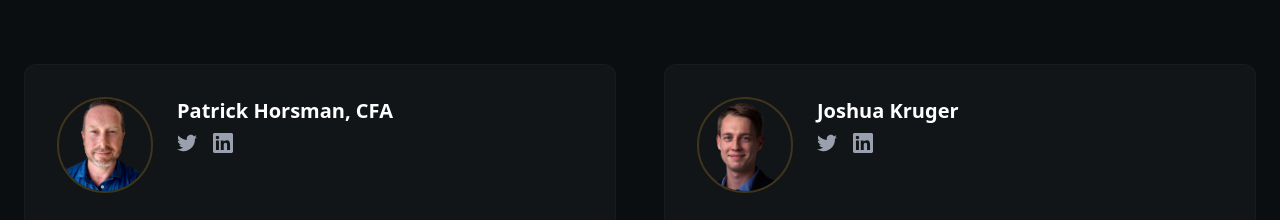
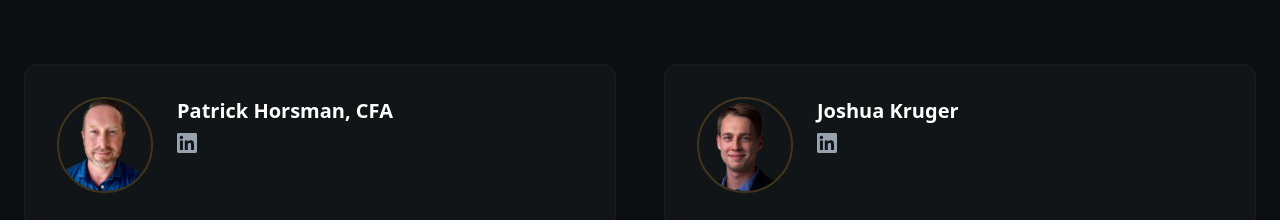
Before and after one commit to Gondee/buildandbuildsite, a Next.js app: page / in a window 1280 px wide. Shown: the part 1000-1220 px from the top of the page. Built offline with nearby package versions, Linux system fonts and the light colour scheme; no server answers.

Commit message:
Add LinkedIn links for all team members

```diff
--- a/components/Team.tsx
+++ b/components/Team.tsx
@@ -4,6 +4,7 @@ interface TeamMember {
   name: string;
   bio: string[];
   image: string;
+  linkedin?: string;
 }
 
 const teamMembers: TeamMember[] = [
@@ -20,7 +21,8 @@ const teamMembers: TeamMember[] = [
       "CFA Charterholder, FINRA Series 7, 24, 66",
       "Triple major in Accounting, Finance, and Entrepreneurship from University of Arizona Eller School of Business"
     ],
-    image: "/team/patrick.png"
+    image: "/team/patrick.png",
+    linkedin: "https://www.linkedin.com/in/patrickhorsman/"
   },
   {
     name: "Joshua Kruger",
@@ -33,7 +35,8 @@ const teamMembers: TeamMember[] = [
       "Co-Founder of Kruger Pasch Capital (2017) - Hedge Fund strategy focused on algorithmic funding strategies denominated in Bitcoin",
       "B.S., Computer Science, Texas A&M University; specialization in Cybersecurity"
     ],
-    image: "/team/Josh.png"
+    image: "/team/Josh.png",
+    linkedin: "https://www.linkedin.com/in/joshuackruger/"
   },
   {
     name: "Johnathan Pasch",
@@ -47,7 +50,8 @@ const teamMembers: TeamMember[] = [
       "Bachelor's Degree in Computer Science from Texas A&M University",
       "Masters Program: Systems&Systems Analysis Military Applications Course. Army Logistics University"
     ],
-    image: "/team/jr.png"
+    image: "/team/jr.png",
+    linkedin: "https://www.linkedin.com/in/jr-pasch/"
   },
   {
     name: "James Haft",
@@ -63,7 +67,8 @@ const teamMembers: TeamMember[] = [
       "Co-founder of CryptoMondays, one of the largest and best known global meetups for Cryptocurrencies and DLT globally",
       "AB in Economics from Vassar College. JD/MBA from Emory University"
     ],
-    image: "/team/james.png"
+    image: "/team/james.png",
+    linkedin: "https://www.linkedin.com/in/jameshaft/"
   }
 ];
 
@@ -106,16 +111,18 @@ export default function Team() {
                       {member.name}
                     </h3>
                     <div className="flex space-x-4">
-                      <a href="#" className="text-gray-400 hover:text-bsc-yellow transition-colors">
-                        <svg className="w-5 h-5" fill="currentColor" viewBox="0 0 24 24">
-                          <path d="M24 4.557c-.883.392-1.832.656-2.828.775 1.017-.609 1.798-1.574 2.165-2.724-.951.564-2.005.974-3.127 1.195-.897-.957-2.178-1.555-3.594-1.555-3.179 0-5.515 2.966-4.797 6.045-4.091-.205-7.719-2.165-10.148-5.144-1.29 2.213-.669 5.108 1.523 6.574-.806-.026-1.566-.247-2.229-.616-.054 2.281 1.581 4.415 3.949 4.89-.693.188-1.452.232-2.224.084.626 1.956 2.444 3.379 4.6 3.419-2.07 1.623-4.678 2.348-7.29 2.04 2.179 1.397 4.768 2.212 7.548 2.212 9.142 0 14.307-7.721 13.995-14.646.962-.695 1.797-1.562 2.457-2.549z"/>
-                        </svg>
-                      </a>
-                      <a href="#" className="text-gray-400 hover:text-bsc-yellow transition-colors">
-                        <svg className="w-5 h-5" fill="currentColor" viewBox="0 0 24 24">
-                          <path d="M20.447 20.452h-3.554v-5.569c0-1.328-.027-3.037-1.852-3.037-1.853 0-2.136 1.445-2.136 2.939v5.667H9.351V9h3.414v1.561h.046c.477-.9 1.637-1.85 3.37-1.85 3.601 0 4.267 2.37 4.267 5.455v6.286zM5.337 7.433c-1.144 0-2.063-.926-2.063-2.065 0-1.138.92-2.063 2.063-2.063 1.14 0 2.064.925 2.064 2.063 0 1.139-.925 2.065-2.064 2.065zm1.782 13.019H3.555V9h3.564v11.452zM22.225 0H1.771C.792 0 0 .774 0 1.729v20.542C0 23.227.792 24 1.771 24h20.451C23.2 24 24 23.227 24 22.271V1.729C24 .774 23.2 0 22.222 0h.003z"/>
-                        </svg>
-                      </a>
+                      {member.linkedin && (
+                        <a
+                          href={member.linkedin}
+                          target="_blank"
+                          rel="noopener noreferrer"
+                          className="text-gray-400 hover:text-bsc-yellow transition-colors"
+                        >
+                          <svg className="w-5 h-5" fill="currentColor" viewBox="0 0 24 24">
+                            <path d="M20.447 20.452h-3.554v-5.569c0-1.328-.027-3.037-1.852-3.037-1.853 0-2.136 1.445-2.136 2.939v5.667H9.351V9h3.414v1.561h.046c.477-.9 1.637-1.85 3.37-1.85 3.601 0 4.267 2.37 4.267 5.455v6.286zM5.337 7.433c-1.144 0-2.063-.926-2.063-2.065 0-1.138.92-2.063 2.063-2.063 1.14 0 2.064.925 2.064 2.063 0 1.139-.925 2.065-2.064 2.065zm1.782 13.019H3.555V9h3.564v11.452zM22.225 0H1.771C.792 0 0 .774 0 1.729v20.542C0 23.227.792 24 1.771 24h20.451C23.2 24 24 23.227 24 22.271V1.729C24 .774 23.2 0 22.222 0h.003z"/>
+                          </svg>
+                        </a>
+                      )}
                     </div>
                   </div>
                 </div>
```
